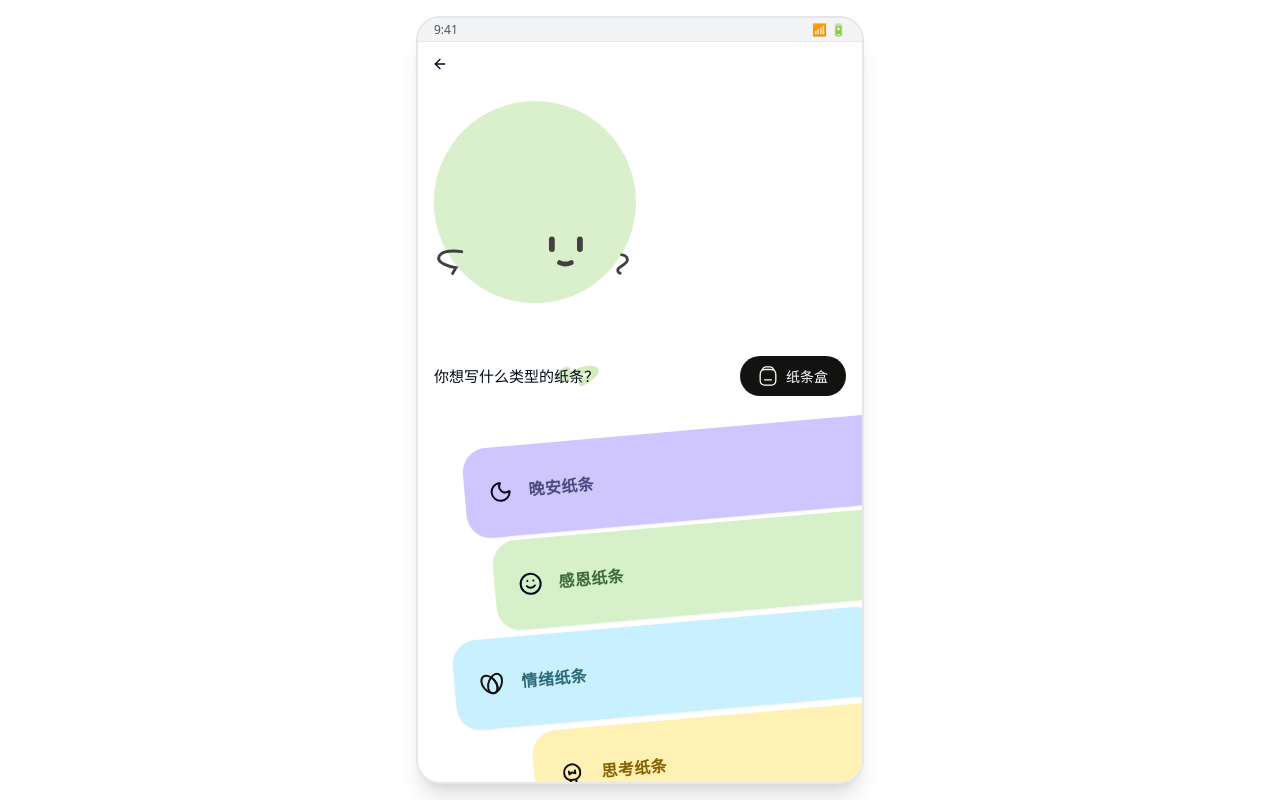
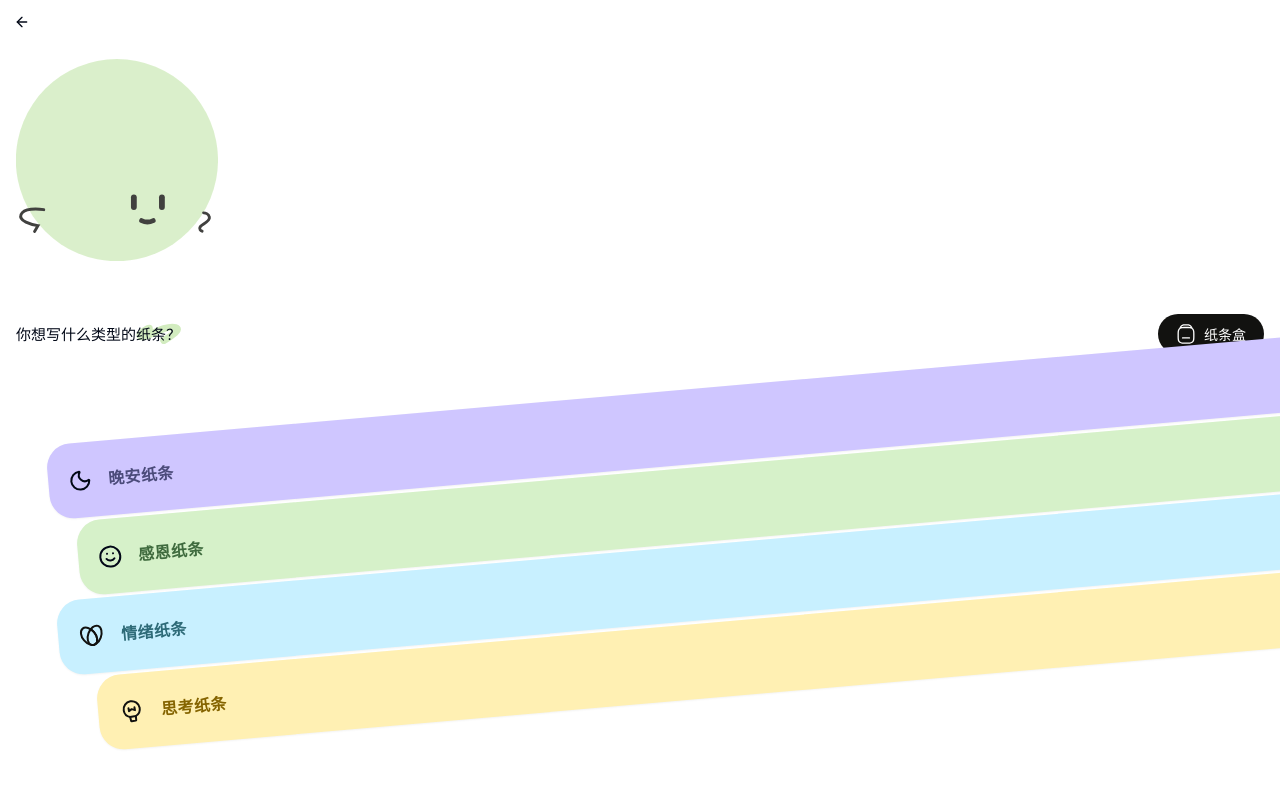
Before and after one commit to Pikady/MoodBubble, a Next.js app: page /notes/new in a window 1280 px wide. Built offline with nearby package versions, Linux system fonts and the light colour scheme.

Commit message:
去掉浏览器的移动端壳子；优化纸条选择页面布局
Signed-off-by: chen <2652917633@qq.com>

```diff
--- a/src/app/notes/new/page.tsx
+++ b/src/app/notes/new/page.tsx
@@ -67,7 +67,7 @@ export default function NewNotePage() {
 
       {/* 丝带列表：父容器要允许溢出；bleedPx=16 对齐上面的 px-4 */}
       <div className="px-4 pb-8 overflow-visible">
-        <div className="mt-4 space-y-3 overflow-visible relative">
+        <div className="mt-4 space-y-3 overflow-visible relative min-h-[330px]">
           {items.map((it, index) => (
             <NoteTypeCard
               key={it.type}
--- a/src/components/layout/AppShell.tsx
+++ b/src/components/layout/AppShell.tsx
@@ -36,37 +36,19 @@ export default function AppShell({
     />
   );
 
-  // 桌面端状态栏组件
-  const StatusBar = () => (
-    <div className="hidden mobile:block mobile:h-6 mobile:bg-gray-100 mobile:border-b mobile:border-gray-200 mobile:px-4 mobile:py-1">
-      <div className="flex items-center justify-between text-xs text-gray-600">
-        <span>9:41</span>
-        <div className="flex space-x-1">
-          <span>📶</span>
-          <span>🔋</span>
-        </div>
-      </div>
-    </div>
-  );
 
   return (
-    <div className={cn("flex flex-col min-h-screen bg-background mobile:flex mobile:items-center mobile:justify-center mobile:p-4", className)}>
-      {/* 桌面端移动端容器包裹器 */}
-      <div className="flex-1 w-full mobile:max-w-md mobile:border-2 mobile:border-gray-200 mobile:rounded-3xl mobile:shadow-xl mobile:overflow-hidden mobile:bg-white mobile:h-[844px] mobile:flex mobile:flex-col mobile:relative">
-        {/* 桌面端状态栏 */}
-        <StatusBar />
-
+    <div className={cn("flex flex-col min-h-screen bg-background", className)}>
       {/* 顶部导航栏 */}
       {topBar || defaultTopBar}
 
       {/* 主要内容区域 */}
-        <main className="relative flex-1 overflow-y-hidden overflow-x-hidden">
+      <main className="relative flex-1 overflow-y-auto overflow-x-hidden">
         {children}
       </main>
 
       {/* 底部安全区域 */}
       <div className="safe-area-bottom" />
     </div>
-    </div>
   );
 }
--- a/src/components/notes/NoteTypeCard.tsx
+++ b/src/components/notes/NoteTypeCard.tsx
@@ -50,22 +50,22 @@ export default function NoteTypeCard({
   const posClassConfig = [
     {
       left: "left-[30px]",
-      top: "top-[20px]",
+      top: "top-[21px]",
       icon: <Moon></Moon>,
     },
     {
       left: "left-[60px]",
-      top: "top-[100px]",
+      top: "top-[85px]",
       icon: <Smile></Smile>,
     },
     {
-      left: "left-[20px]",
-      top: "top-[200px]",
+      left: "left-[40px]",
+      top: "top-[165px]",
       icon: <img src={iconEmotion} alt="" />,
     },
     {
-      left: "left-[100px]",
-      top: "top-[290px]",
+      left: "left-[80px]",
+      top: "top-[240px]",
       icon: <img src={iconThought} alt="" />,
     },
   ];
@@ -74,7 +74,7 @@ export default function NoteTypeCard({
   const inner = (
     <div
       className={cn(
-        "rounded-3xl px-6 py-5 shadow-sm active:shadow h-[100%]",
+        "rounded-3xl px-5 py-4 shadow-sm active:shadow h-[100%]",
         "active:scale-[0.99] select-none flex",
         bg
       )}
@@ -114,7 +114,7 @@ export default function NoteTypeCard({
         href={href}
         aria-label={a11y["aria-label"] ?? `选择${displayTitle}`}
         onClick={onClick}
-        className={cn("block overflow-visible rotate-[-5deg] w-[100%] absolute h-[90px] transition-transform duration-300 ease-in-out hover:translate-x-[-10px] hover:translate-y-[2px]",
+        className={cn("block overflow-visible rotate-[-5deg] w-[100%] absolute h-[75px] transition-transform duration-300 ease-in-out hover:translate-x-[-10px] hover:translate-y-[2px]",
           posClassConfig[index].left,
           posClassConfig[index].top,
         )} // 关键：外层 link 也别裁剪
```
Lines whose indentation alone changed are shown as unchanged.
